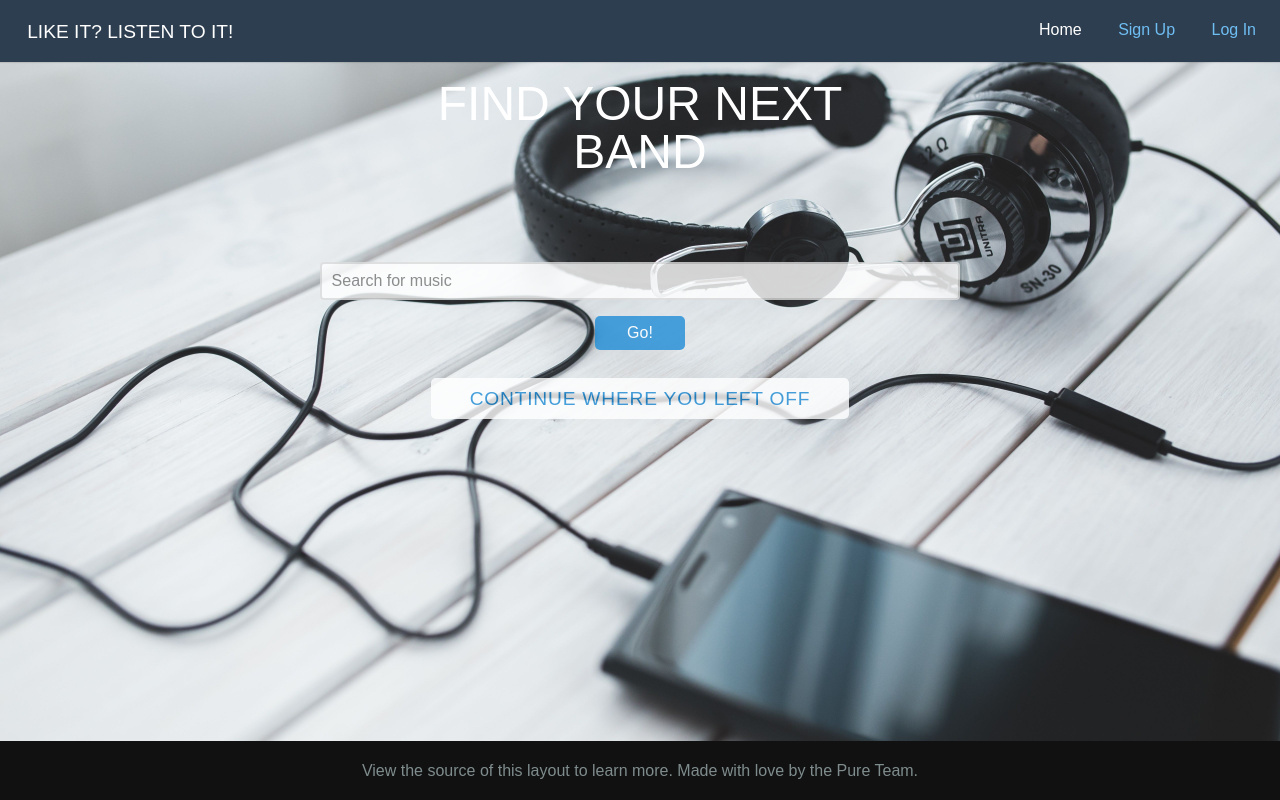
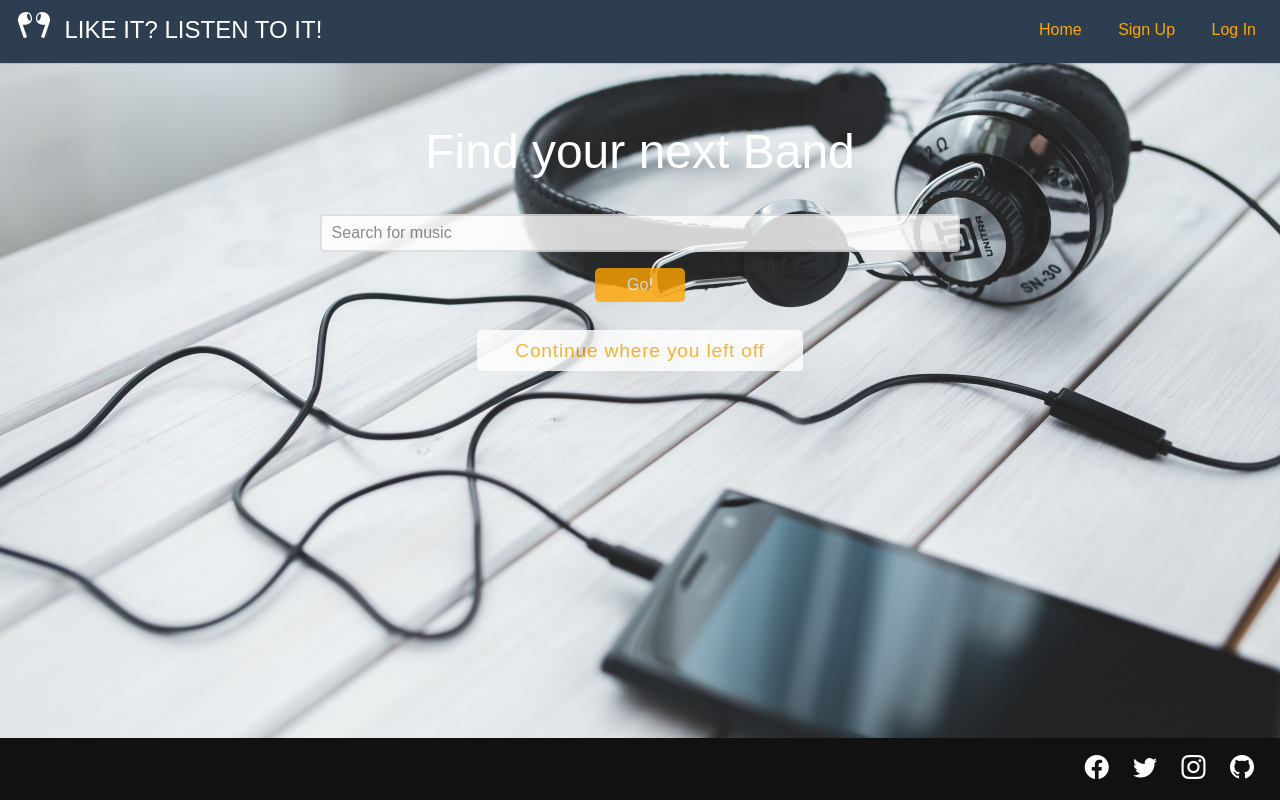
Before and after one commit to superuser06/likeit-listentoit, a plain HTML site: page index.html in a window 1280 px wide. Drawn offline with nearby package versions, Linux system fonts and the light colour scheme.

Commit message:
added icons and logo and colors

```diff
--- a/assets/css/style.css
+++ b/assets/css/style.css
@@ -6,7 +6,7 @@
 
 body {
     line-height: 1.7em;
-    color: #7f8c8d;
+    color: white;
     font-size: 13px;
     width: 100%;
     height: 100%;
@@ -30,6 +30,9 @@ label {
     text-align: center;
 }
 
+.is-right {
+    text-align: right;
+}
 
 .pure-form label {
     margin: 1em 0 0;
@@ -46,7 +49,7 @@ label {
 }
 
 .pure-button {
-    background-color: #1f8dd6;
+    background-color: orange;
     color: white;
     padding: 0.5em 2em;
     border-radius: 5px;
@@ -54,7 +57,7 @@ label {
 
 a.pure-button-primary {
     background: white;
-    color: #1f8dd6;
+    color: orange;
     border-radius: 5px;
     font-size: 120%;
 }
@@ -66,7 +69,7 @@ a.pure-button-primary {
     box-shadow: 0 1px 1px rgba(0,0,0, 0.10);
 }
 .home-menu {
-    background: #2d3e50;
+     background: #2d3e50;
 }
 .pure-menu.pure-menu-fixed {
     border-bottom: none;
@@ -75,7 +78,9 @@ a.pure-button-primary {
 .home-menu .pure-menu-heading {
     color: white;
     font-weight: 400;
-    font-size: 120%;
+    font-size: 150%;
+    padding-left: 0;
+    padding-top: 7px;
 }
 
 .home-menu .pure-menu-selected a {
@@ -83,13 +88,13 @@ a.pure-button-primary {
 }
 
 .home-menu a {
-    color: #6FBEF3;
+    color: orange;
 }
 .home-menu li a:hover,
 .home-menu li a:focus {
     background: none;
     border: none;
-    color: #AECFE5;
+    color: white;
 }
 
 
@@ -100,14 +105,14 @@ a.pure-button-primary {
     background-attachment: fixed;
     background-position: 80%;
 
-    height: calc(100vh - 91px);
+    height: calc(100vh - 94px);
 }
 
 
 .splash {
     text-align: center;
     margin: auto;
-    text-transform: uppercase;
+    /* text-transform: uppercase; */
 
 
 }
@@ -116,7 +121,7 @@ a.pure-button-primary {
     font-size: 20px;
     font-weight: bold;
     color: white;
-    padding: 1em;
+    padding-top: 2em;
     font-weight: 100;
     border-radius: 5px;
     line-height: 1em;
--- a/index.html
+++ b/index.html
@@ -6,16 +6,18 @@
     <meta name="viewport" content="width=device-width, initial-scale=1.0">
     <link rel="stylesheet" href="https://unpkg.com/purecss@2.1.0/build/pure-min.css" integrity="sha384-yHIFVG6ClnONEA5yB5DJXfW2/KC173DIQrYoZMEtBvGzmf0PKiGyNEqe9N6BNDBH" crossorigin="anonymous">
     <link rel="stylesheet" href="https://unpkg.com/purecss@2.1.0/build/grids-responsive-min.css">
+    <link rel="stylesheet" href="https://cdn.jsdelivr.net/npm/bootstrap-icons@1.8.1/font/bootstrap-icons.css">
     <link rel="stylesheet" href="./assets/css/style.css" />
     <title>Like it? Listen to it!</title>
 </head>
 <body>
     <div class="header">
         <div class="home-menu pure-menu pure-menu-horizontal pure-menu-fixed">
-            <a class="pure-menu-heading" href="">Like it? Listen to it!</a>
+            <i class="bi bi-earbuds" style="font-size: 2rem; padding: 10px;"></i>
+            <a class="pure-menu-heading">Like it? Listen to it!</a>
 
             <ul class="pure-menu-list">
-                <li class="pure-menu-item pure-menu-selected"><a href="#" class="pure-menu-link">Home</a></li>
+                <li class="pure-menu-item"><a href="#" class="pure-menu-link">Home</a></li>
                 <li class="pure-menu-item"><a href="#" class="pure-menu-link">Sign Up</a></li>
                 <li class="pure-menu-item"><a href="#" class="pure-menu-link">Log In</a></li>
             </ul>
@@ -42,8 +44,11 @@
     </div>
 
 
-    <div class="footer l-box is-center">
-        View the source of this layout to learn more. Made with love by the Pure Team.
+    <div class="footer l-box is-right">
+        <i class="bi bi-facebook" style="font-size: 1.5rem; padding: 10px;" role="img" aria-label="Facebook"></i>
+        <i class="bi bi-twitter" style="font-size: 1.5rem; padding: 10px;" role="img" aria-label="Twitter"></i>
+        <i class="bi bi-instagram" style="font-size: 1.5rem; padding: 10px;" role="img" aria-label="Instagram"></i>
+        <i class="bi bi-github" style="font-size: 1.5rem; padding: 10px;" role="img" aria-label="GitHub"></i>
     </div>
   <script src="./assets/js/script.js"></script>
   <!-- <div id="matches">
```
Also changed, not shown: assets/images/1x/baseline_headphones_white_24dp.png (added), assets/images/2x/baseline_headphones_white_24dp.png (added), assets/images/Logo.jpg (added), assets/images/Logo1.jpg (added), assets/images/image-4.jpg.
